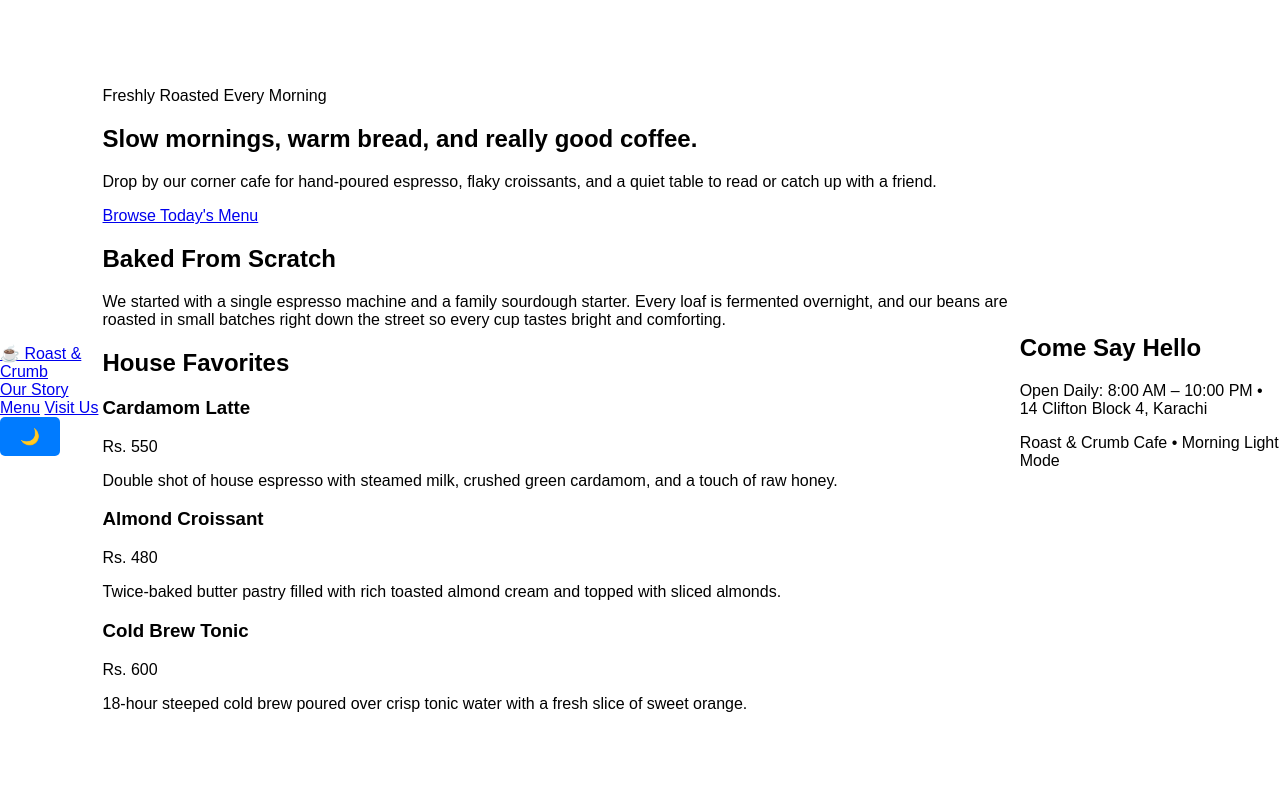
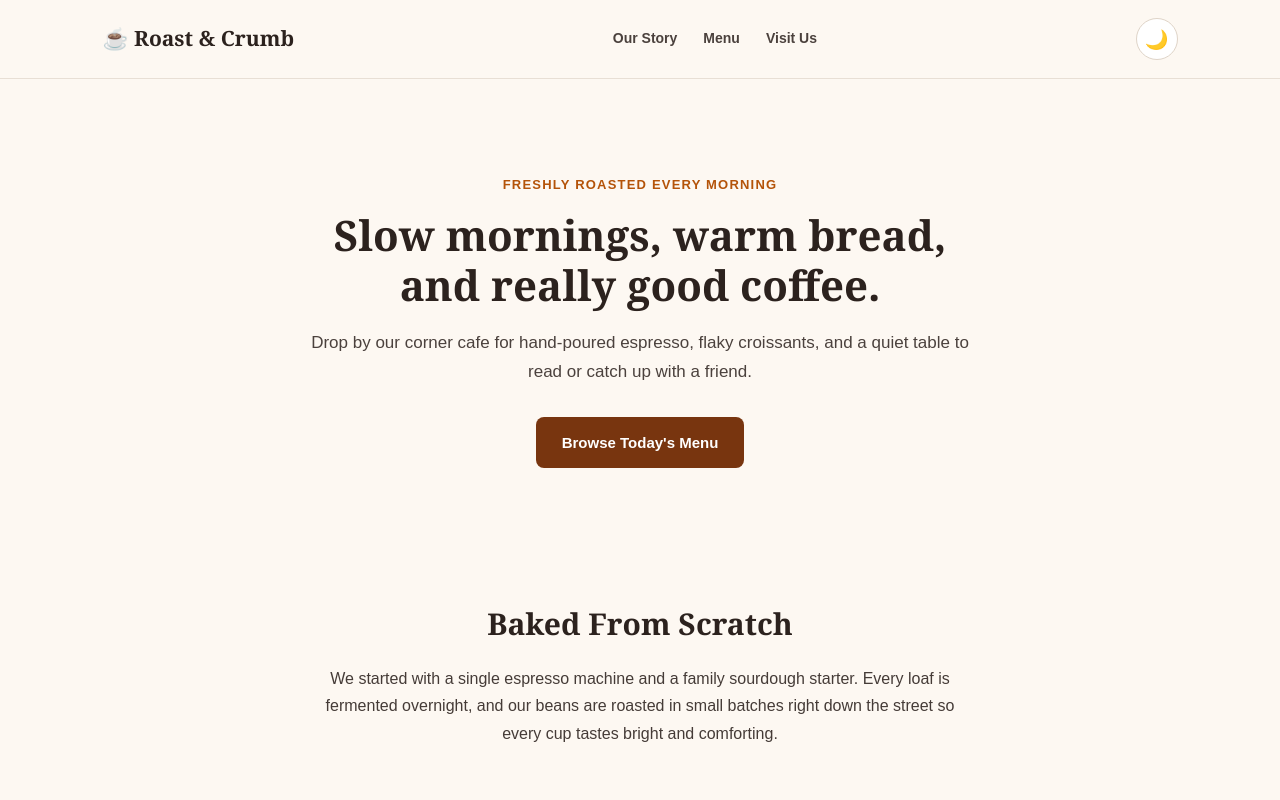
Before and after one commit to sundus2-corder/darkmode, a plain HTML site: page index.html in a window 1280 px wide. Shown: the top 800 px of the page. Drawn offline with Linux system fonts and the light colour scheme.

Commit message:
Refactor CSS styles for body and navbar

```diff
--- a/style.css
+++ b/style.css
@@ -1,28 +1,207 @@
+* {
+  margin: 0;
+  padding: 0;
+  box-sizing: border-box;
+  scroll-behavior: smooth;
+}
+
 body {
+  background-color: #fdf8f2;
+  color: #2c221e;
+  font-family: Georgia, "Times New Roman", serif;
+  line-height: 1.7;
+  transition: background-color 0.3s ease, color 0.3s ease;
+}
+
+.navbar {
+  position: sticky;
+  top: 0;
+  z-index: 10;
+  display: flex;
+  justify-content: space-between;
+  align-items: center;
+  padding: 18px 8%;
+  background-color: #fdf8f2;
+  border-bottom: 1px solid #e8dfd5;
+  transition: background-color 0.3s ease, border-color 0.3s ease;
+}
+
+.logo {
+  font-size: 21px;
+  font-weight: bold;
+  text-decoration: none;
+  color: inherit;
+}
+
+.nav-links {
+  display: flex;
+  gap: 26px;
+  font-family: Arial, sans-serif;
+}
+
+.nav-links a {
+  text-decoration: none;
+  color: inherit;
+  font-size: 14px;
+  font-weight: bold;
+  opacity: 0.85;
+}
+
+.nav-links a:hover {
+  color: #b45309;
+}
+
+.theme-btn {
+  width: 42px;
+  height: 42px;
+  border-radius: 50%;
+  border: 1px solid #dfd4c8;
   background-color: #ffffff;
-    color: #000000;
-    font-family: Arial, sans-serif;
+  font-size: 19px;
+  cursor: pointer;
   display: flex;
   justify-content: center;
   align-items: center;
-    height: 100vh;
-    margin: 0;
-    transition: 0.3s;
+  transition: transform 0.2s ease, background-color 0.3s ease;
 }
 
-  .box {
-    text-align: center;
-    padding: 30px;
-    border-radius: 10px;
-    border: 1px solid #ccc;
+.theme-btn:hover {
+  transform: scale(1.08);
 }
 
-  button {
-    padding: 10px 20px;
+.hero {
+  max-width: 740px;
+  margin: 0 auto;
+  text-align: center;
+  padding: 95px 24px 70px;
+}
+
+.eyebrow {
+  font-family: Arial, sans-serif;
+  font-size: 13px;
+  font-weight: bold;
+  text-transform: uppercase;
+  letter-spacing: 1.2px;
+  color: #b45309;
+  margin-bottom: 14px;
+}
+
+.hero h2 {
+  font-size: 42px;
+  line-height: 1.2;
+  margin-bottom: 18px;
+}
+
+.hero-sub {
+  font-family: Arial, sans-serif;
+  font-size: 17px;
+  opacity: 0.85;
+  margin-bottom: 30px;
+}
+
+.cta-btn {
+  display: inline-block;
+  font-family: Arial, sans-serif;
+  padding: 13px 26px;
+  background-color: #78350f;
+  color: #ffffff;
+  text-decoration: none;
+  border-radius: 8px;
+  font-weight: bold;
+  font-size: 15px;
+  transition: background-color 0.2s ease;
+}
+
+.cta-btn:hover {
+  background-color: #92400e;
+}
+
+.section {
+  max-width: 960px;
+  margin: 0 auto;
+  padding: 60px 24px;
+  text-align: center;
+}
+
+.section h2 {
+  font-size: 30px;
+  margin-bottom: 16px;
+}
+
+.section-text {
+  font-family: Arial, sans-serif;
+  max-width: 660px;
+  margin: 0 auto;
   font-size: 16px;
-    cursor: pointer;
-    border: none;
-    border-radius: 5px;
-    background-color: #007bff;
-    color: white;
+  opacity: 0.88;
 }
+
+.cards {
+  display: grid;
+  grid-template-columns: repeat(auto-fit, minmax(260px, 1fr));
+  gap: 22px;
+  margin-top: 30px;
+  text-align: left;
+}
+
+.card {
+  background-color: #ffffff;
+  padding: 26px;
+  border-radius: 14px;
+  border: 1px solid #e8dfd5;
+  transition: transform 0.2s ease, background-color 0.3s ease, border-color 0.3s ease;
+}
+
+.card:hover {
+  transform: translateY(-4px);
+}
+
+.card-top {
+  display: flex;
+  justify-content: space-between;
+  align-items: center;
+  margin-bottom: 10px;
+}
+
+.card-top h3 {
+  font-size: 20px;
+}
+
+.price {
+  font-family: Arial, sans-serif;
+  font-weight: bold;
+  font-size: 14px;
+  color: #b45309;
+}
+
+.card p {
+  font-family: Arial, sans-serif;
+  font-size: 15px;
+  opacity: 0.85;
+}
+
+.footer {
+  text-align: center;
+  padding: 55px 24px 40px;
+  margin-top: 40px;
+  border-top: 1px solid #e8dfd5;
+  transition: border-color 0.3s ease;
+}
+
+.footer h2 {
+  font-size: 26px;
+  margin-bottom: 8px;
+}
+
+.footer p {
+  font-family: Arial, sans-serif;
+  font-size: 15px;
+  opacity: 0.85;
+  margin-bottom: 10px;
+}
+
+.copyright {
+  font-size: 13px;
+  opacity: 0.65;
+  margin-top: 16px;
+}
```
Lines whose indentation alone changed are shown as unchanged.
